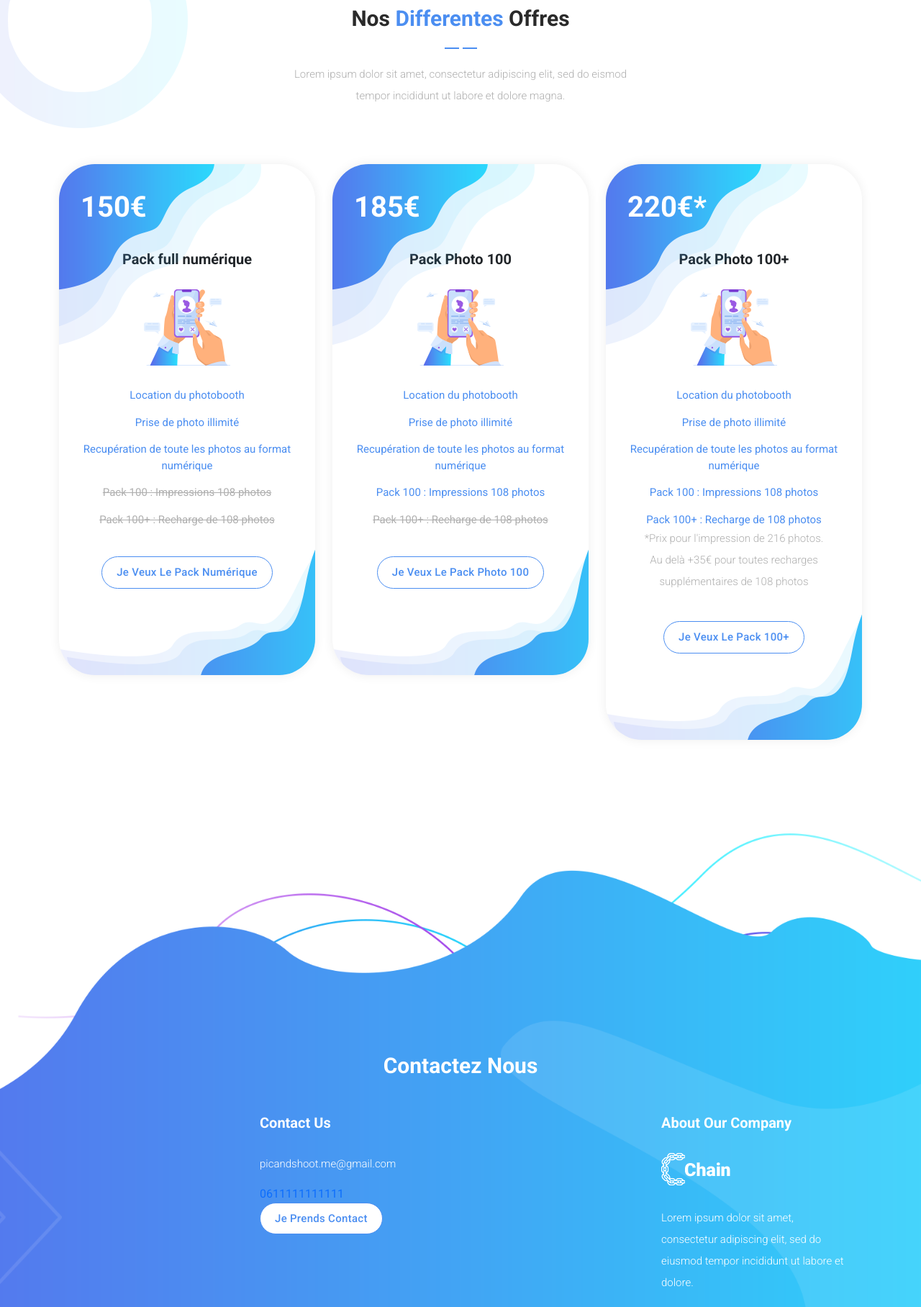
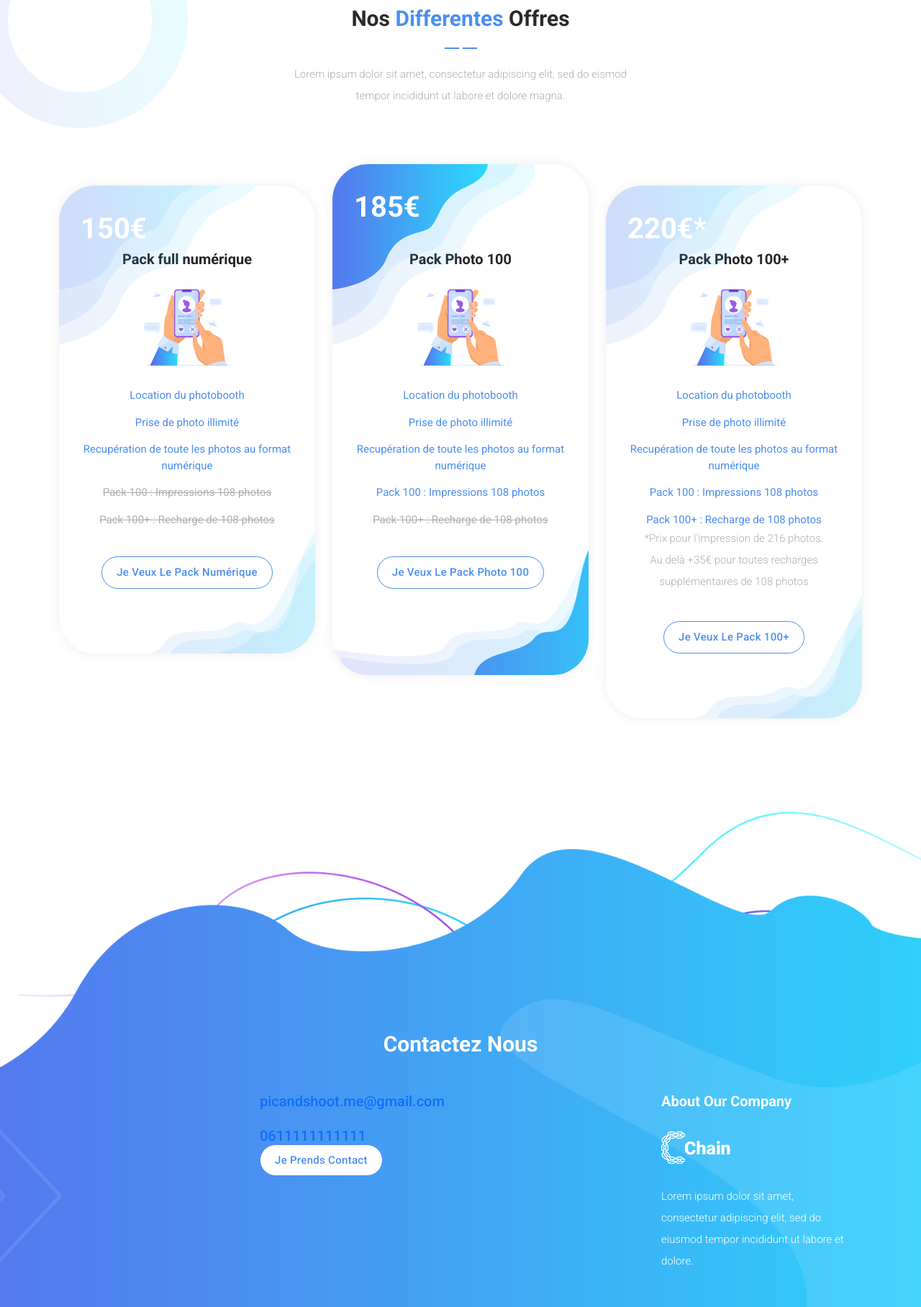
Before and after one commit to Picandshoot/website-photobooth, a plain HTML site: page index.html in a window 1280 px wide. Shown: the part 1732-3548 px from the top of the page at 72% size. Drawn offline with Linux system fonts and the light colour scheme.

Commit message:
Update index.html

```diff
--- a/index.html
+++ b/index.html
@@ -191,7 +191,7 @@ https://templatemo.com/tm-570-chain-app-dev
           </div>
         </div>
         <div class="col-lg-4">
-          <div class="pricing-item-pro">
+          <div class="pricing-item-regular">
             <span class="price">150€</span>
             <h4>Pack full numérique</h4>
             <div class="icon">
@@ -230,7 +230,7 @@ https://templatemo.com/tm-570-chain-app-dev
           </div>
         </div>
         <div class="col-lg-4">
-          <div class="pricing-item-pro">
+          <div class="pricing-item-regular">
             <span class="price">220€*</span>
             <h4>Pack Photo 100+</h4>
             <div class="icon">
@@ -265,9 +265,9 @@ https://templatemo.com/tm-570-chain-app-dev
       <div class="row">
         <div class="col-lg-6 offset-lg-3">
           <div class="footer-widget">
-            <h4>Contact Us</h4>
-            <p><a href="mailto:picandshoot.me@gmail.com">picandshoot.me@gmail.com</a></p>
-			 <a href="tel:+33611111111">0611111111111</a>
+
+            <h5><a href="mailto:picandshoot.me@gmail.com">picandshoot.me@gmail.com</a></h5><br>
+			<h5> <a href="tel:+33611111111">0611111111111</a></h5>
 			  <div class="border-button">
               <a href="tel:+33611111111">Je prends contact</a>
             </div>
```
